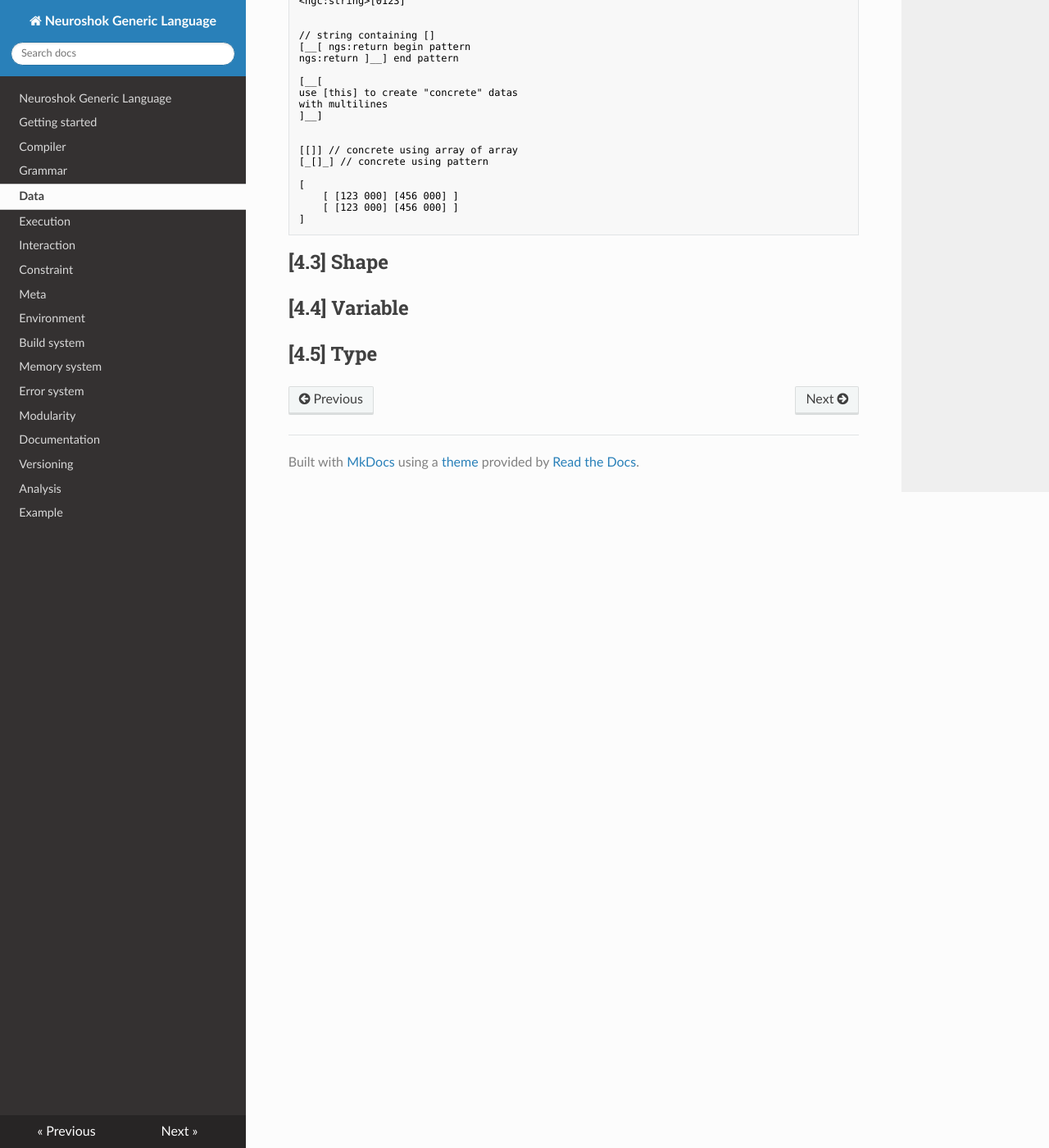
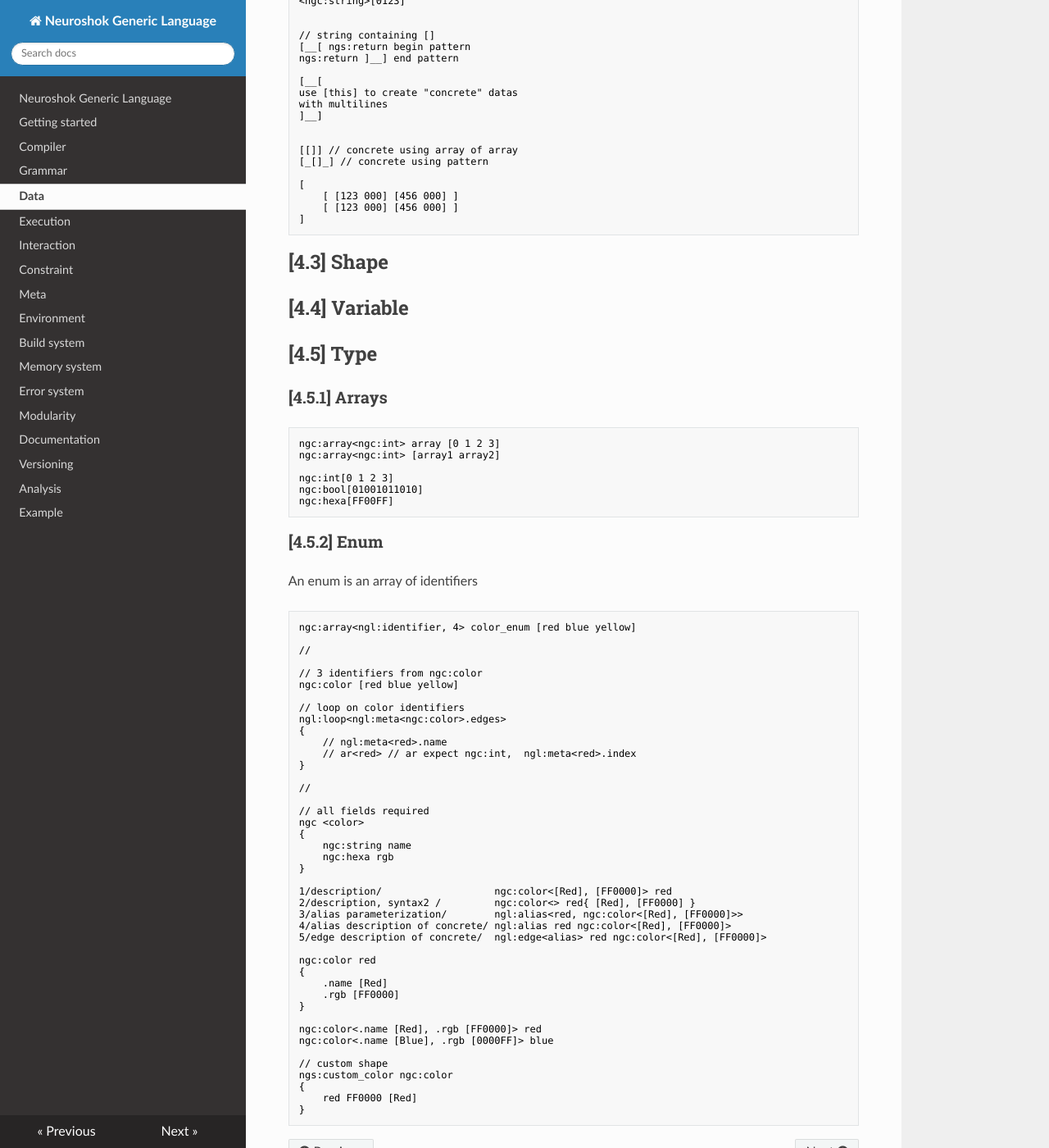
Before and after one commit to neuroshok/ngl, an MkDocs documentation site: the page built from doc/learn/[04] Data.md, in a window 1280 px wide and 1400 px high, scrolled down 1619 px. Shown: the whole window at 82% size. Built offline with MkDocs 1.6.1, drawn with Linux system fonts in a browser that asks for light colours.

Commit message:
[update] doc

`````diff
--- a/doc/learn/[04] Data.md
+++ b/doc/learn/[04] Data.md
@@ -114,3 +114,64 @@ with multilines
 ## [4.4] Variable
 
 ## [4.5] Type
+
+### [4.5.1] Arrays
+
+````
+ngc:array<ngc:int> array [0 1 2 3]
+ngc:array<ngc:int> [array1 array2]
+
+ngc:int[0 1 2 3]
+ngc:bool[01001011010]
+ngc:hexa[FF00FF]
+````
+
+### [4.5.2] Enum
+
+An enum is an array of identifiers
+
+````
+ngc:array<ngl:identifier, 4> color_enum [red blue yellow]
+
+//
+
+// 3 identifiers from ngc:color
+ngc:color [red blue yellow]
+
+// loop on color identifiers
+ngl:loop<ngl:meta<ngc:color>.edges>
+{
+    // ngl:meta<red>.name
+    // ar<red> // ar expect ngc:int,  ngl:meta<red>.index
+}
+
+//
+
+// all fields required
+ngc <color>
+{
+    ngc:string name
+    ngc:hexa rgb
+}
+
+1/description/                   ngc:color<[Red], [FF0000]> red
+2/description, syntax2 /         ngc:color<> red{ [Red], [FF0000] }
+3/alias parameterization/        ngl:alias<red, ngc:color<[Red], [FF0000]>>
+4/alias description of concrete/ ngl:alias red ngc:color<[Red], [FF0000]>
+5/edge description of concrete/  ngl:edge<alias> red ngc:color<[Red], [FF0000]>
+
+ngc:color red
+{
+    .name [Red]
+    .rgb [FF0000]
+}
+
+ngc:color<.name [Red], .rgb [FF0000]> red
+ngc:color<.name [Blue], .rgb [0000FF]> blue
+
+// custom shape
+ngs:custom_color ngc:color
+{
+    red FF0000 [Red]
+}
+````
`````
Also changed, not shown: doc/learn/[03] Grammar.md (+19 -0 lines).
